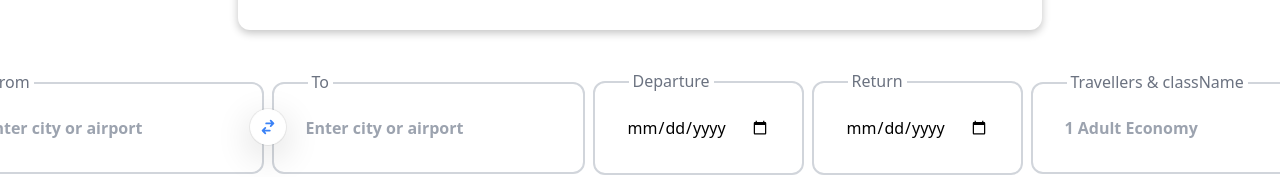
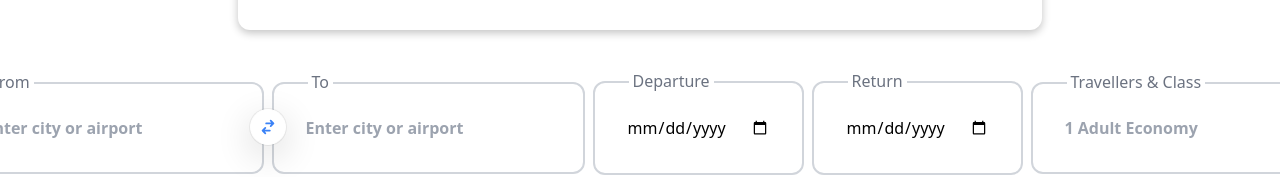
Before and after one commit to acensverse/Sky-Wings---Booking, a React (Vite) app: page / in a window 1280 px wide. Shown: the part 232-409 px from the top of the page. Built offline with nearby package versions, Linux system fonts and the light colour scheme.

Commit message:
new ui updated

```diff
--- a/src/App.jsx
+++ b/src/App.jsx
@@ -106,7 +106,7 @@ function App() {
           </div>
 
           <div className="relative">
-            <label className='absolute left-10 px-1 bg-white text-l text-gray-500 font-medium'> Travellers & className </label>
+            <label className='absolute left-10 px-1 bg-white text-l text-gray-500 font-medium'> Travellers & Class </label>
             <input type="list" name="placeName" id="placeName" placeholder='1 Adult Economy' className='border-2 border-gray-300 rounded-xl p-8 mt-3 mx-1' />
           </div>
         </form>
```
